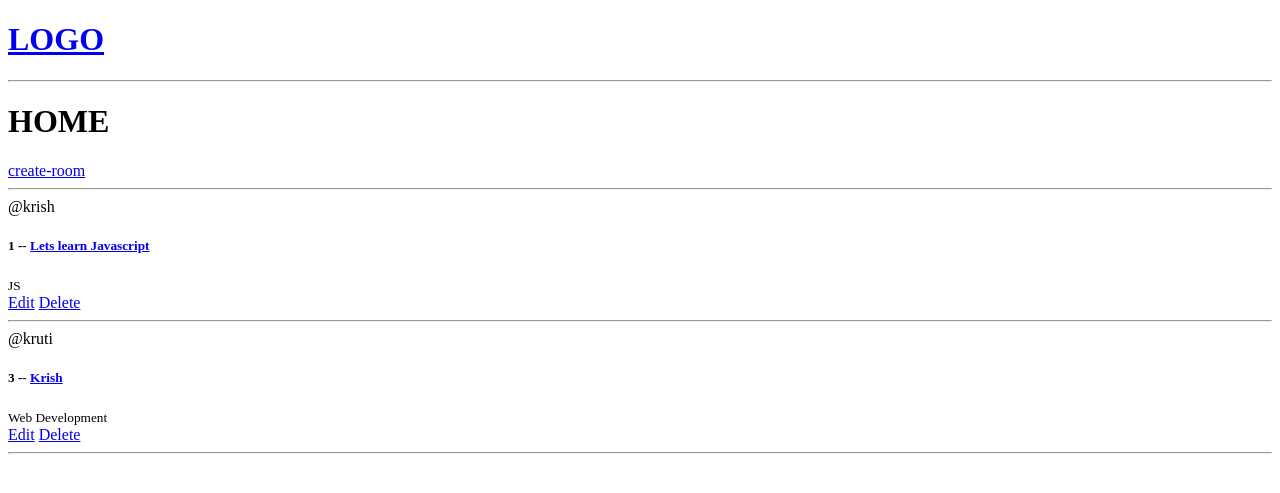
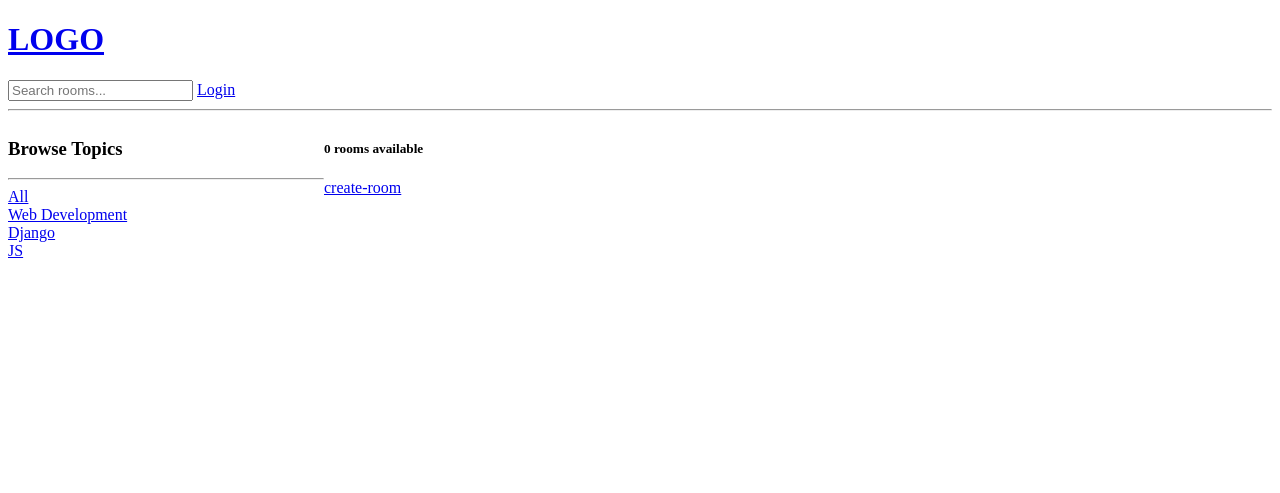
Before and after one commit to shah-krish/website, a Django app: page /?q=Django in a window 1280 px wide. Shown: the top 493 px of the page. Run offline with Django 5.2, Linux system fonts and the light colour scheme; data comes from the database, SQL or seed files in the repository; both versions use the stored data as it was after the commit.

Commit message:
added CRUD functionality.

```diff
--- a/base/templates/base/home.html
+++ b/base/templates/base/home.html
@@ -1,11 +1,29 @@
 {% extends 'main.html' %}
 
   {% block content %}
-<h1>HOME</h1>
+<style>
+  .home-container{
+    display: grid;
+    grid-template-columns: 1fr 3fr; #1/3
+  }
+</style>
 
-<div>
-  <a href = '{% url "create-room"  %}'>create-room</a>
-  <hr>
+<div class = 'home-container'>
+  <div>
+    <h3>Browse Topics</h3>
+    <hr>
+    <div>
+      <a href ="{% url 'home' %}">All</a>
+    </div>
+    {% for topic in topics %}
+    <div>
+      <a href="{% url 'home' %}?q={{topic.name}}">{{topic}}</a> <!-- we can use query to filter data to display -->
+    </div>
+    {% endfor %}
+  </div>
+  <div>
+    <h5>{{room_count}} rooms available</h5>
+    <a href = '{% url "create-room"  %}'>create-room</a>
   <div>
     {% for room in rooms %}
     <div>
@@ -19,6 +37,7 @@
     </div>
     {% endfor %}
   </div>
+  </div>
 </div>
 
 {% endblock content %}
--- a/base/urls.py
+++ b/base/urls.py
@@ -2,6 +2,8 @@ from django.urls import path
 from . import views
 
 urlpatterns = [
+    path('login/',views.loginPage,name='login'),
+    path('logout/',views.logoutUser,name='logout'),
     path('',views.home,name='home'),
     path('room/<str:pk>/',views.room,name='room'),
     path('create-room/',views.createRoom,name='create-room'),
--- a/base/views.py
+++ b/base/views.py
@@ -1,7 +1,11 @@
+from django.contrib.auth import authenticate,login,logout
+from django.contrib.auth.models import User
 from django.shortcuts import render, redirect
 from django.http import HttpResponse
-from .models import Room
+from django.db.models import Q
+from .models import Room, Topic
 from .forms import RoomForm
+from django.contrib import messages
 # Create your views here.
 
 #rooms = [
@@ -9,9 +13,45 @@ from .forms import RoomForm
   #  {'id':2, 'name':'Django!'},
  #   {'id':3, 'name':'Backend devs!'},
 #]
+
+def loginPage(request):
+    user = None  # Initialize the user variable
+    if request.method == 'POST':
+        username = request.POST.get('username')
+        password = request.POST.get('password')
+        try:
+            user = User.objects.get(username=username)
+        except User.DoesNotExist:
+            messages.error(request, 'User does not exist!')
+
+        user = authenticate(request, username=username, password=password)
+        if user is not None:
+            login(request, user)
+            return redirect('home')
+        else:
+            messages.error(request, "Username or password is incorrect")
+
+    context = {}
+    return render(request, 'base/login_register.html', context)
+
+    context={}
+    return render(request,'base/login_register.html',context)
+
+def logoutUser(request):
+    logout(request)
+    return redirect('home')
+
 def home(request):
-    rooms = Room.objects.all()
-    context = {'rooms':rooms}
+    q = request.GET.get('q') if request.GET.get('q') != None else ''
+    rooms = Room.objects.filter(Q(topic__name__icontains=q) | #or
+                                Q(name__icontains=q) |
+                                Q(description__contains=q))
+
+    #icontains means if we only write py instead of python, it will still try to detect
+
+    topics = Topic.objects.all()
+    room_count = rooms.count()
+    context = {'rooms':rooms,'topics':topics, 'room_count':room_count}
     return render(request,'base/home.html',context)
 
 def room(request,pk):
--- a/templates/main.html
+++ b/templates/main.html
@@ -6,7 +6,13 @@
 </head>
 <body>
 {% include 'navbar.html' %}
-
+{% if messages %}
+<ul class="messages">
+    {% for message in messages %}
+    <li>{{ message }}</li>
+    {% endfor %}
+</ul>
+{% endif %}
     {% block content %}
 
     {% endblock content %}
--- a/templates/navbar.html
+++ b/templates/navbar.html
@@ -2,4 +2,13 @@
     <h1>LOGO</h1>
 </a>
 
+<form method ="GET" action ="{% url 'home' %}">
+    <input type = 'text' name = 'q' placeholder="Search rooms..." />
+    {% if request.user.is_authenticated %}
+    <a href=" {% url 'logout' %}">Logout</a>
+    {% else %}
+     <a href=" {% url 'login' %}">Login</a>
+    {% endif %}
+</form>
+
 <hr>
```
Also changed, not shown: base/templates/base/index.html (added, +31 -0 lines), base/templates/base/login_register.html (added, +18 -0 lines), db.sqlite3.
